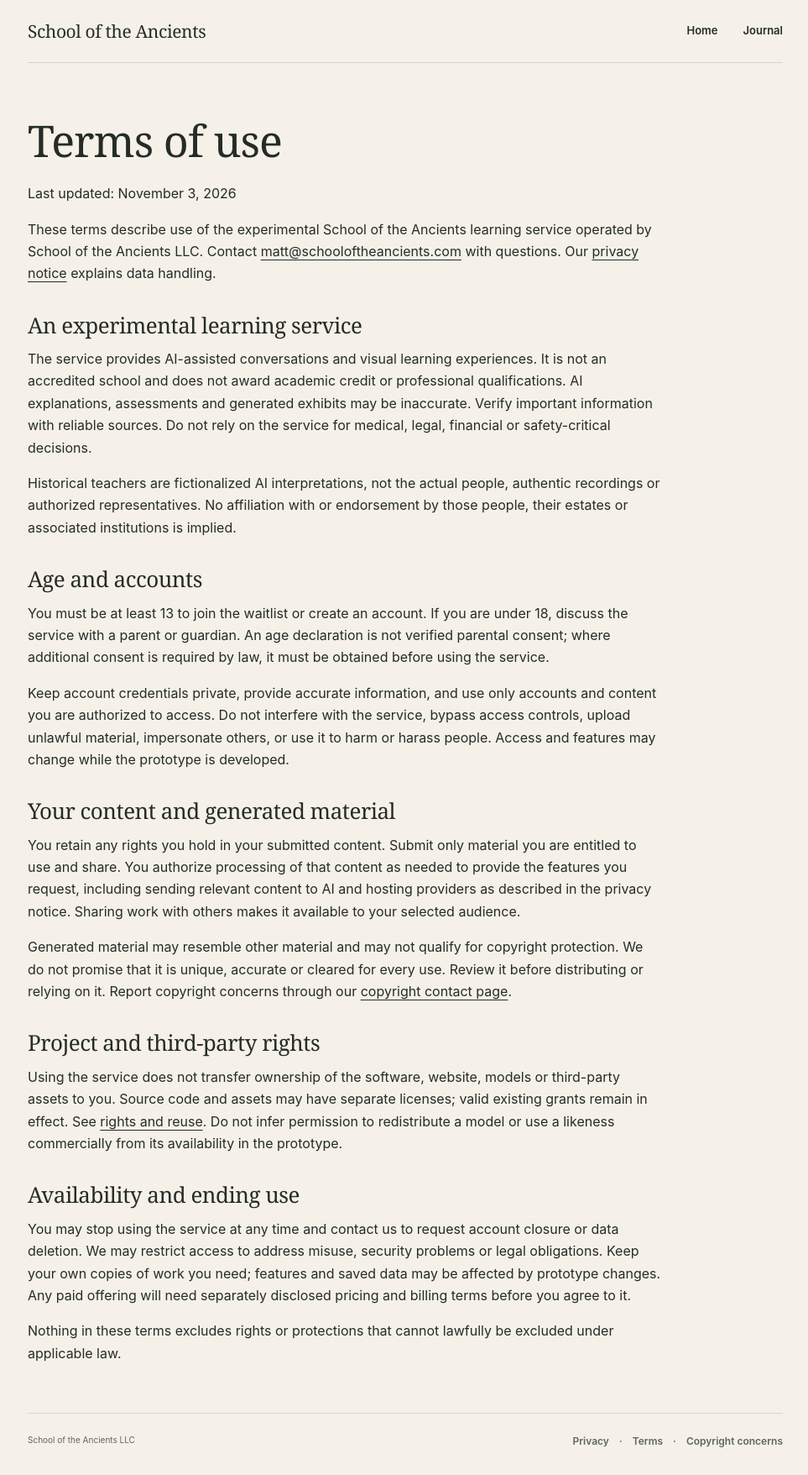
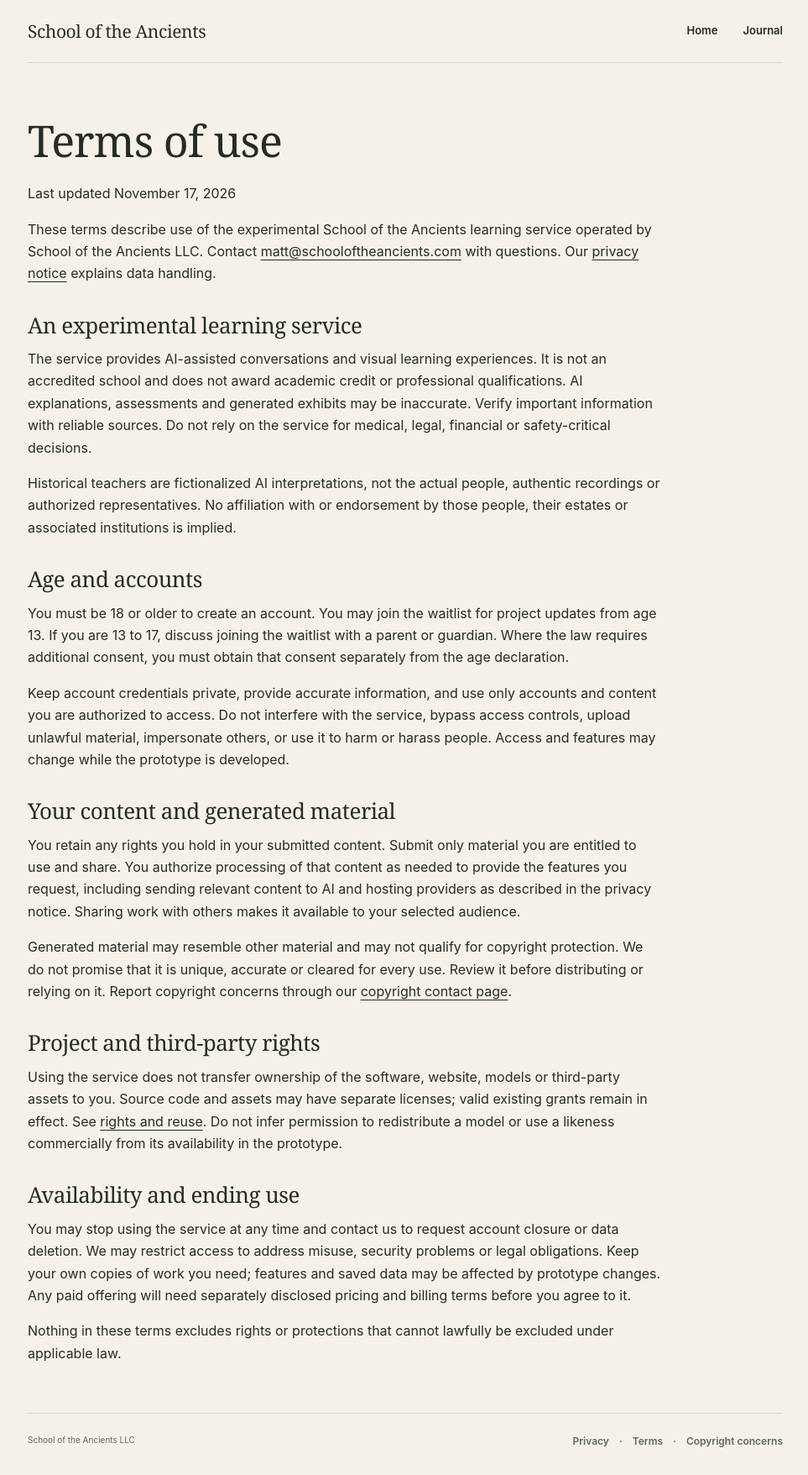
Before and after one commit to School-of-the-Ancients/School-of-the-Ancients.github.io, a Jekyll site: the page terms/index.html, which Jekyll copies as it is, in a window 1280 px wide. Shown: the whole page at 84% size, without its empty margins (157-1120 px from the left). Built offline with Jekyll 4.4.1, drawn with Linux system fonts in a browser that asks for light colours.

Commit message:
docs: publish the adult age requirement for School accounts

```diff
--- a/index.html
+++ b/index.html
@@ -123,7 +123,7 @@ This notice does not override existing rights, licenses, or legal exceptions.
         <div>
           <label for="waitlist-age">Your age range</label>
           <select id="waitlist-age"><option value="">Choose your age range</option><option value="under13">Under 13</option><option value="13-17">13–17</option><option value="18+">18 or older</option></select>
-          <p id="waitlist-age-note" role="status">The waitlist is for people age 13 and older. Your selection is used on this page only.</p>
+          <p id="waitlist-age-note" role="status">You can join the waitlist from age 13. You must be 18 or older to create a School account.</p>
           <p id="waitlist-disclosure">The signup form is hosted by Tally. Loading it connects your browser to Tally, which receives connection information such as your IP address. This choice is separate from optional website analytics.</p>
           <button class="button primary" id="load-waitlist" type="button" disabled aria-controls="waitlist-embed">Load signup form</button>
           <p id="waitlist-status" role="status"></p>
--- a/privacy/index.html
+++ b/privacy/index.html
@@ -2,7 +2,7 @@
 <html lang="en"><head><meta charset="utf-8"><meta name="viewport" content="width=device-width, initial-scale=1">
 <title>Privacy notice — School of the Ancients</title><link rel="stylesheet" href="/home.css"><link rel="stylesheet" href="/legal.css"></head>
 <body><a class="skip-link" href="#main">Skip to content</a><div class="wrap legal"><header class="site-header"><a class="brand" href="/">School of the Ancients</a><nav aria-label="Main navigation"><a href="/">Home</a><a href="/blog/">Journal</a></nav></header><main id="main"><h1>Privacy notice</h1>
-<p>Last updated: November 6, 2026</p>
+<p>Last updated November 17, 2026</p>
 <p>School of the Ancients LLC operates School of the Ancients and its learning prototype. For questions about personal information, access, correction or deletion, contact <a href="mailto:matt@schooloftheancients.com">matt@schooloftheancients.com</a>.</p>
 <h2>Website and waitlist</h2>
 <p>Our public website is hosted on GitHub Pages. Hosting providers process connection information, such as IP addresses and request logs, to deliver and protect the site. External links, including YouTube demo links, connect you to the named service when you follow them.</p>
@@ -18,6 +18,6 @@
 <p>The prototype does not yet apply an automatic deletion schedule to every category of saved data. Waitlist records are used for the updates you requested; account records and saved work support the continuing service. To request access, correction, account closure or deletion, email us from the address associated with the data. We may need to verify the request. Do not include your password or unnecessary sensitive information.</p>
 <p>We assess requests under applicable law, including any required retention for security, legal obligations and records of your communication preferences. Backups and provider systems may have separate deletion cycles. Moving work to Trash, ending voice capture or signing out is not the same as erasing all copies. We do not promise immediate deletion from every system.</p>
 <h2>Children and sensitive information</h2>
-<p>Waitlist signups and new accounts are intended for people age 13 and older. We use a broad age range rather than a birth date for the signup screen. The website waitlist screen uses the selection only in your browser; the account service records the declared age range and terms acceptance with the account. This is an experimental learning service. Do not submit another person’s personal information without permission, or use room capture around people who have not agreed. If you believe a child has submitted information that should not have been collected, contact us so we can investigate and address it.</p>
+<p>You must be 18 or older to create an account. The signup form asks for your age range before your email address. The account service records your declaration that you are 18 or older and your acceptance of the terms. The website waitlist is open to people age 13 and older and uses your age selection only in your browser. This is an experimental learning service. Do not submit another person’s personal information without permission, or use room capture around people who have not agreed. If you believe a child has submitted information that should not have been collected, contact us so we can investigate and address it.</p>
 <h2>Changes</h2>
 <p>We will update this notice when our practices change. The date above identifies this version. This notice does not waive rights you have under applicable privacy law.</p></main><footer><span>School of the Ancients LLC</span><nav aria-label="Legal"><a href="/privacy/">Privacy</a> · <a href="/terms/">Terms</a> · <a href="/copyright/">Copyright concerns</a></nav></footer></div></body></html>
--- a/terms/index.html
+++ b/terms/index.html
@@ -2,12 +2,12 @@
 <html lang="en"><head><meta charset="utf-8"><meta name="viewport" content="width=device-width, initial-scale=1">
 <title>Terms of use — School of the Ancients</title><link rel="stylesheet" href="/home.css"><link rel="stylesheet" href="/legal.css"></head>
 <body><a class="skip-link" href="#main">Skip to content</a><div class="wrap legal"><header class="site-header"><a class="brand" href="/">School of the Ancients</a><nav aria-label="Main navigation"><a href="/">Home</a><a href="/blog/">Journal</a></nav></header><main id="main"><h1>Terms of use</h1>
-<p>Last updated: November 3, 2026</p>
+<p>Last updated November 17, 2026</p>
 <p>These terms describe use of the experimental School of the Ancients learning service operated by School of the Ancients LLC. Contact <a href="mailto:matt@schooloftheancients.com">matt@schooloftheancients.com</a> with questions. Our <a href="/privacy/">privacy notice</a> explains data handling.</p>
 <h2>An experimental learning service</h2>
 <p>The service provides AI-assisted conversations and visual learning experiences. It is not an accredited school and does not award academic credit or professional qualifications. AI explanations, assessments and generated exhibits may be inaccurate. Verify important information with reliable sources. Do not rely on the service for medical, legal, financial or safety-critical decisions.</p>
 <p>Historical teachers are fictionalized AI interpretations, not the actual people, authentic recordings or authorized representatives. No affiliation with or endorsement by those people, their estates or associated institutions is implied.</p>
-<h2>Age and accounts</h2><p>You must be at least 13 to join the waitlist or create an account. If you are under 18, discuss the service with a parent or guardian. An age declaration is not verified parental consent; where additional consent is required by law, it must be obtained before using the service.</p>
+<h2>Age and accounts</h2><p>You must be 18 or older to create an account. You may join the waitlist for project updates from age 13. If you are 13 to 17, discuss joining the waitlist with a parent or guardian. Where the law requires additional consent, you must obtain that consent separately from the age declaration.</p>
 <p>Keep account credentials private, provide accurate information, and use only accounts and content you are authorized to access. Do not interfere with the service, bypass access controls, upload unlawful material, impersonate others, or use it to harm or harass people. Access and features may change while the prototype is developed.</p>
 <h2>Your content and generated material</h2>
 <p>You retain any rights you hold in your submitted content. Submit only material you are entitled to use and share. You authorize processing of that content as needed to provide the features you request, including sending relevant content to AI and hosting providers as described in the privacy notice. Sharing work with others makes it available to your selected audience.</p>
--- a/waitlist.js
+++ b/waitlist.js
@@ -15,7 +15,7 @@
     if (note) note.textContent = age.value === 'under13'
       ? 'We cannot accept waitlist signups from people under 13. Please do not submit the form.'
       : age.value === '13-17'
-      ? 'Please discuss the experimental service with a parent or guardian. Do not include private or sensitive information.'
+      ? 'You can join the waitlist for updates. You must be 18 or older to create a School account. Please discuss joining the waitlist with a parent or guardian.'
       : 'Your selection is used on this page only; it is not sent to Tally.';
     if (!eligible()) {
       embed.querySelector('iframe[data-tally-src]')?.removeAttribute('src');
```
Also changed, not shown: tests/waitlist.test.mjs (+11 -1 lines).
